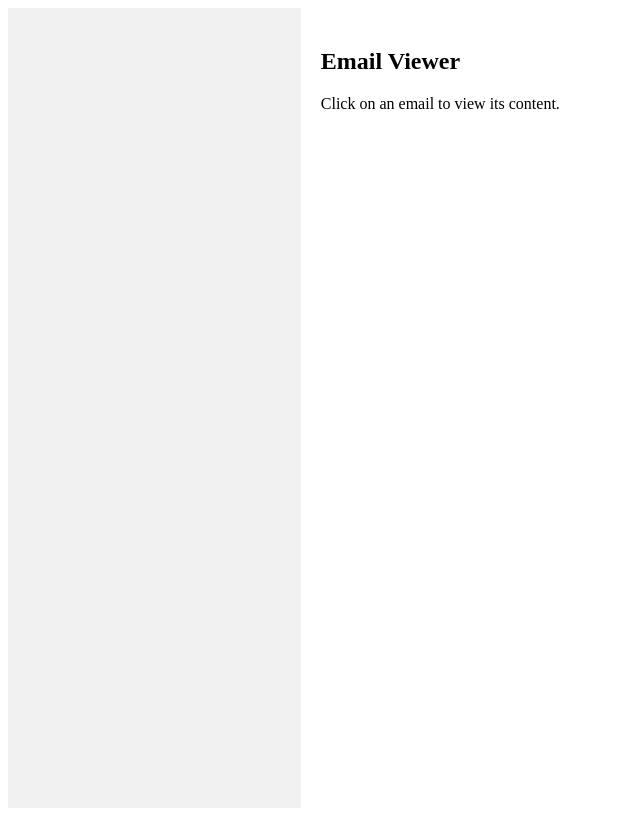
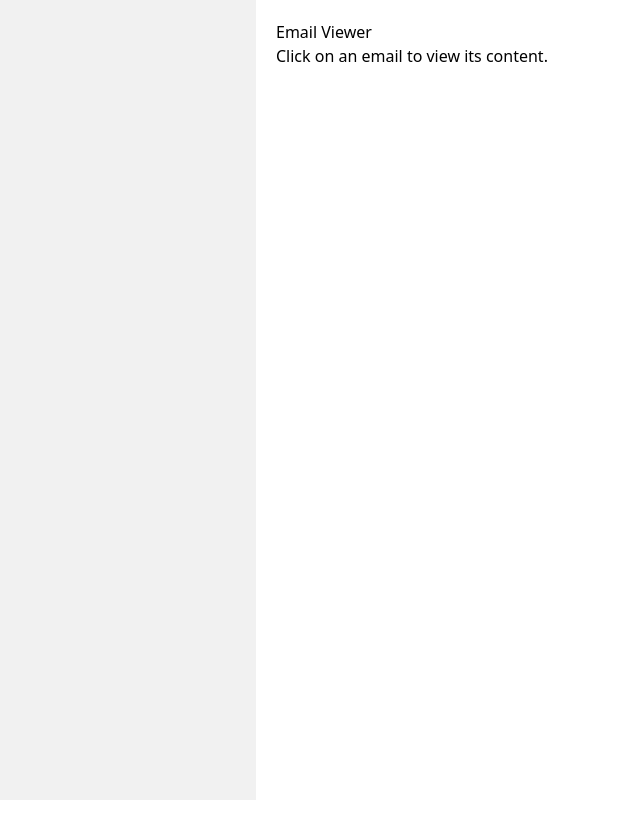
Before and after one commit to WhoIsKatie/W-Hack24, a Flask app: page /index in a window 1280 px wide. Shown: the whole page, without its empty margins (0-640 px from the left). Run offline with Flask 3, Linux system fonts and the light colour scheme; parts of the project's set-up code (start-up, migrations or seed data) failed here and were passed over.

Commit message:
tailwind for fixing width to 1/3 and 2/3

```diff
--- a/templates/index.html
+++ b/templates/index.html
@@ -2,6 +2,7 @@
 <html>
 <head>
     <title>Email Frontend</title>
+    <link href="https://cdn.jsdelivr.net/npm/tailwindcss@latest/dist/tailwind.min.css" rel="stylesheet">
     <style>
         .container {
             display: flex;
@@ -32,13 +33,13 @@
     </style>
 </head>
 <body>
-    <div class="container">
-        <div class="email-list">
+    <div class="flex container">
+        <div class="email-list w-1/3">
             {% for email in email_list %}
                 <div class="email-list-item">{{ email }}</div>
             {% endfor %}
         </div>
-        <div class="email-viewer">
+        <div class="email-viewer w-2/3">
             <h2>Email Viewer</h2>
             <p>Click on an email to view its content.</p>
         </div>
```
